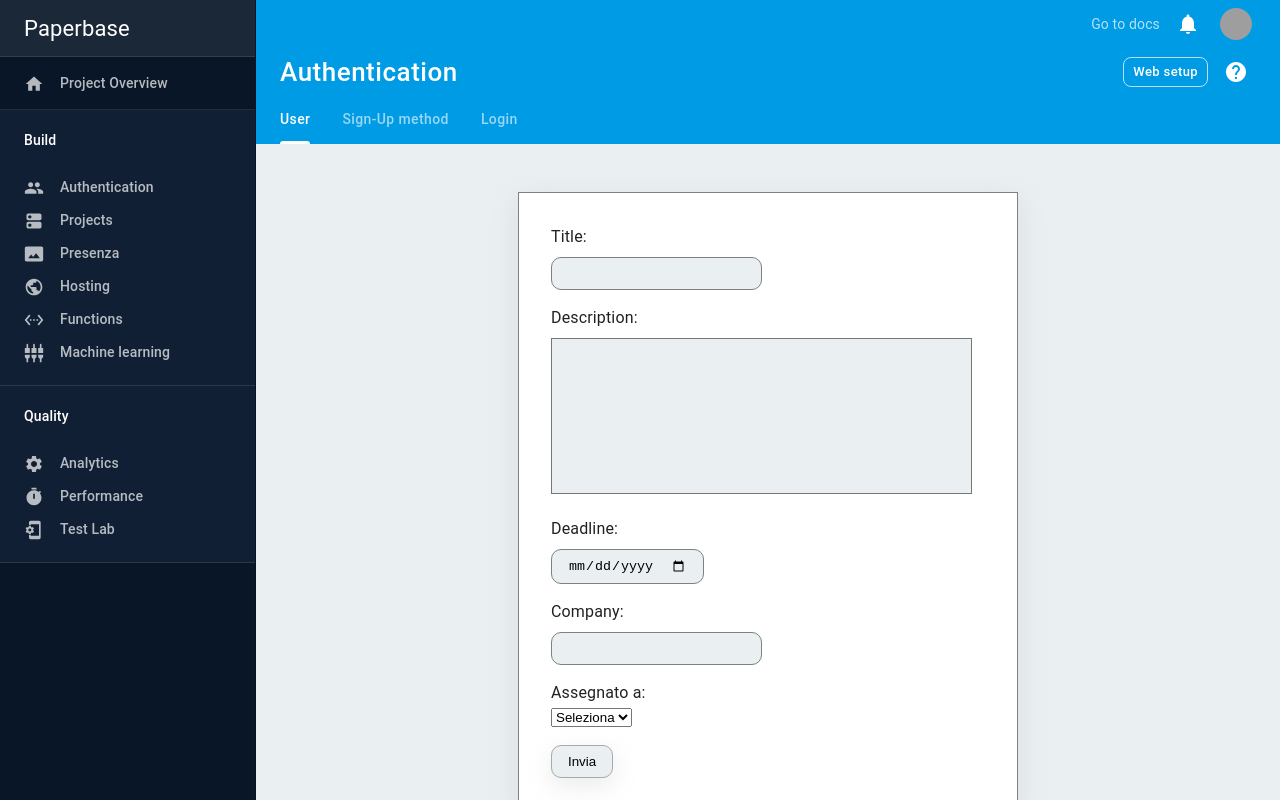
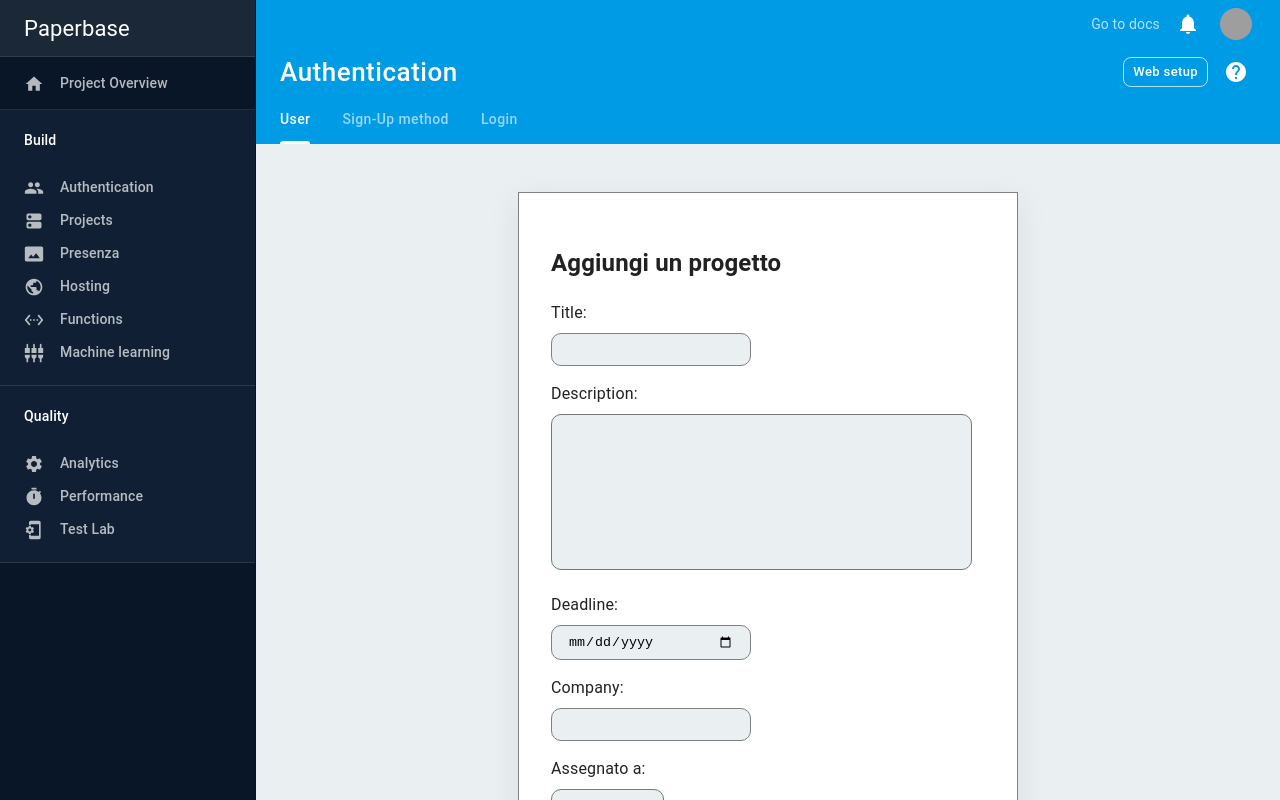
Before and after one commit to FrancescoMain/dashboard, a React (Create React App) app: page /projects/add in a window 1280 px wide. Shown: the top 800 px of the page. Built offline with nearby package versions, Linux system fonts and the light colour scheme; grey boxes are pictures that could not be loaded.

Commit message:
fix: addprojects form

```diff
--- a/src/components/Projects/Pages/AddProjectForm.tsx
+++ b/src/components/Projects/Pages/AddProjectForm.tsx
@@ -3,8 +3,9 @@ import { z } from 'zod';
 import { useDispatch } from 'react-redux';
 import { addToProject } from '../../../redux/projects/projectSlice';
 import { Project } from '../../../redux/projects/type';
-import { Box, Button, Form, Input, Textarea } from './AddProjectFormStyle';
+import { Box, Button, Form, Input, ListBtn, Select, Textarea } from './AddProjectFormStyle';
 import { useAppSelector } from '../../../redux/store';
+import { useState } from 'react';
 
 const ProjectSchema = z.object({
   title:
@@ -29,23 +30,30 @@ const ProjectSchema = z.object({
 const AddProjectForm = () => {
   const dispatch = useDispatch();
   const users = useAppSelector((state) => state.users);
-  console.log(users);
   const { zodResolver } = require('@hookform/resolvers/zod');
   const { register, handleSubmit, formState: { errors } } = useForm<Project>({ resolver: zodResolver(ProjectSchema)});
+  const [success, setSuccess] = useState(false);
 
   const onSubmit = (data: Project) => {
+    setSuccess(true);
     const deadlineDate = new Date(data.deadline);
     const newProject: Project = {
       ...data,
       deadline: deadlineDate
     };
-    console.log(data);
     dispatch(addToProject(newProject));
   };
 
   return (
     <Box>
-      <Form onSubmit={handleSubmit(onSubmit)}>
+      {success ? (
+        <Form style={{justifyContent: 'center'}}>
+        <h1 style={{textAlign: 'center'}}>Progetto aggiunto correttamente!</h1>
+        <ListBtn href="/projects">Vai ai progetti</ListBtn>
+      </Form>
+      ) : (
+        <Form onSubmit={handleSubmit(onSubmit)}>
+        <h2>Aggiungi un progetto</h2>
         <div className='mb-1'>
           <div>
             <label>
@@ -91,15 +99,17 @@ const AddProjectForm = () => {
               Assegnato a:
             </label>
           </div>
-          <select {...register('assigned_to')}>
+          <Select {...register('assigned_to')}>
           <option disabled selected>Seleziona</option>
             {users.map((user, index) => (
               <option key={index} value={user.username}>{user.username}</option>
             ))}
-          </select>
+            <option >Seleziona</option>
+          </Select>
         </div>
-        <Button type="submit">Invia</Button>
+        <Button className='mt-1' type="submit">Invia</Button>
       </Form>
+      )}
     </Box>
   );
 }
--- a/src/components/Projects/Pages/AddProjectFormStyle.ts
+++ b/src/components/Projects/Pages/AddProjectFormStyle.ts
@@ -11,6 +11,8 @@ min-height: 500px;
 border: 1px solid grey;
 background-color: white;
 padding: 2rem;
+display: flex;
+flex-direction: column;
 box-shadow: rgba(149, 157, 165, 0.2) 0px 8px 24px;
 `
 
@@ -20,12 +22,14 @@ border-radius: 10px;
 background-color: #eaeff1;
 padding: .5rem 1rem;
 margin-top: .5rem;
+width: 200px;
 `
 
 export const Textarea = styled.textarea`
 resize: none;
 margin-top: .5rem;
 background-color: #eaeff1;
+border-radius: 10px;
 `
 
 export const Button = styled.button`
@@ -41,4 +45,12 @@ export const Select = styled.select`
 padding: .5rem 1rem;
 background: #eaeff1;
 margin-top: .5rem;
+border-radius: 10px;
 `
+
+export const ListBtn = styled.a`
+color: #009be5;
+font-size: 1.8rem;
+text-align: center;
+width: 100%;
+`
--- a/src/index.css
+++ b/src/index.css
@@ -10,6 +10,12 @@ body {
 code {
   font-family: source-code-pro, Menlo, Monaco, Consolas, 'Courier New',
     monospace;
+}
+
+/* VARIABLES */
+/* Colors */
+.light-blue {
+  background-color: #eaeff1;
 }
 
 /* COMMON */
--- a/src/index.tsx
+++ b/src/index.tsx
@@ -14,7 +14,7 @@ import Authentication from "./components/Authentication/Authentication";
 import RegistrationForm from "./components/Authentication/Registration/RegistrationForm";
 import LoginForm from "./components/Authentication/Login/LoginForm";
 import Presenza from "./components/Presenza/Presenza";
-import Projects from "./components/Projects/Projects";
+import Projects from "./components/Projects/ProjectsList";
 import { store } from "./redux/store";
 import { Provider } from "react-redux";
 import AddProjectForm from "./components/Projects/Pages/AddProjectForm";
--- a/src/redux/Auth/authSlice.ts
+++ b/src/redux/Auth/authSlice.ts
@@ -1,6 +1,7 @@
 import { PayloadAction, createSlice } from "@reduxjs/toolkit";
 import { RegistrationState, LoginState, AuthState } from "./userType";
 import { usersSlice } from "./userSlice";
+import { useAppSelector } from "../store";
 
 const initialState: AuthState = {
     registration: {
@@ -26,7 +27,9 @@ export const authSlice = createSlice({
         updateLoginData: (state, action: PayloadAction<LoginState>) => {
             state.login = action.payload;
             const { email, password } = state.login;
-            const user = state.usersSlice.users.find((user) => user.email === email && user.password === password);
+            const users = useAppSelector((state) => state.users);
+            // const user = state.usersSlice.users.find((user) => user.email === email && user.password === password);
+            const user = users.find((user) => user.email === email && user.password === password);
             if (user) {
                 state.isAuthenticated = true;
             }
```
Also changed, not shown: src/components/Projects/ProjectsList.tsx (renamed from src/components/Projects/Projects.tsx).
